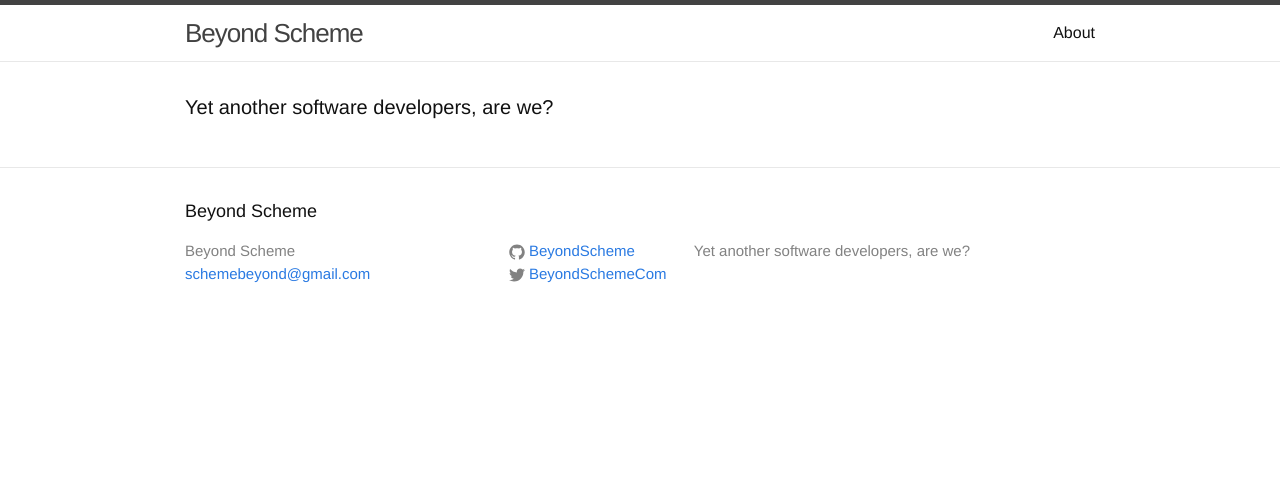
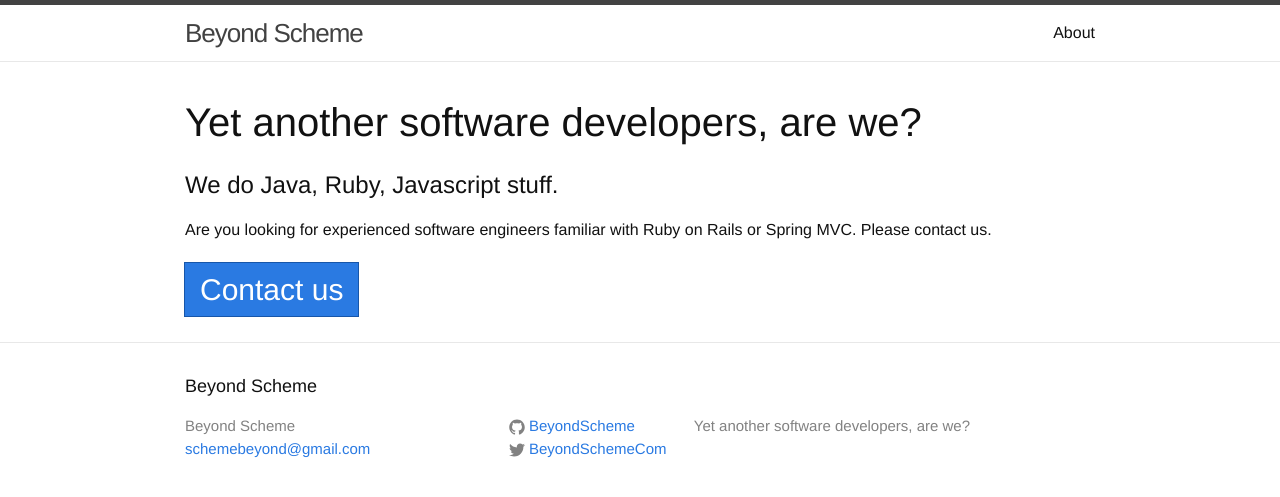
Before and after one commit to BeyondScheme/BeyondScheme.github.io, a Jekyll site: the page built from index.html, in a window 1280 px wide. Shown: the top 497 px of the page. Built offline with Jekyll 4.4.1, drawn with Linux system fonts in a browser that asks for light colours.

Commit message:
Add call to action button and simple text

```diff
--- a/_sass/_base.scss
+++ b/_sass/_base.scss
@@ -85,6 +85,9 @@ h1, h2, h3, h4, h5, h6 {
     font-weight: $base-font-weight;
 }
 
+h1.big {
+  font-size: 40px;
+}
 
 
 /**
@@ -104,6 +107,20 @@ a {
     }
 }
 
+a.contact-button {
+  color: $background-color;
+  background-color: $brand-color;
+  text-decoration: none;
+  font-size: 30px;
+  outline: 1px solid darken($brand-color, 15%);
+  padding: 10px 15px;
+
+  &:hover {
+    color: $background-color;
+    background-color: lighten($brand-color, 5%);
+    outline: 1px solid $brand-color;
+  }
+}
 
 
 /**
@@ -204,3 +221,10 @@ pre {
         }
     }
 }
+
+/*
+ * Others
+ */
+.margin-top-1x {
+  padding-top: 10px;
+}
--- a/index.html
+++ b/index.html
@@ -4,8 +4,14 @@ layout: default
 
 <div class="home">
 
-  <h1 class="page-heading">Yet another software developers, are we?</h1>
+  <h1 class="big">Yet another software developers, are we?</h1>
 
-  <p></p>
+  <h2>We do Java, Ruby, Javascript stuff.</h2>
+
+  <p>Are you looking for experienced software engineers familiar with Ruby on Rails or Spring MVC. Please contact us.</p>
+
+  <div class="margin-top-1x">
+    <a href="mailto:{{ site.email }}" class="contact-button">Contact us</a>
+  </div>
 
 </div>
```
